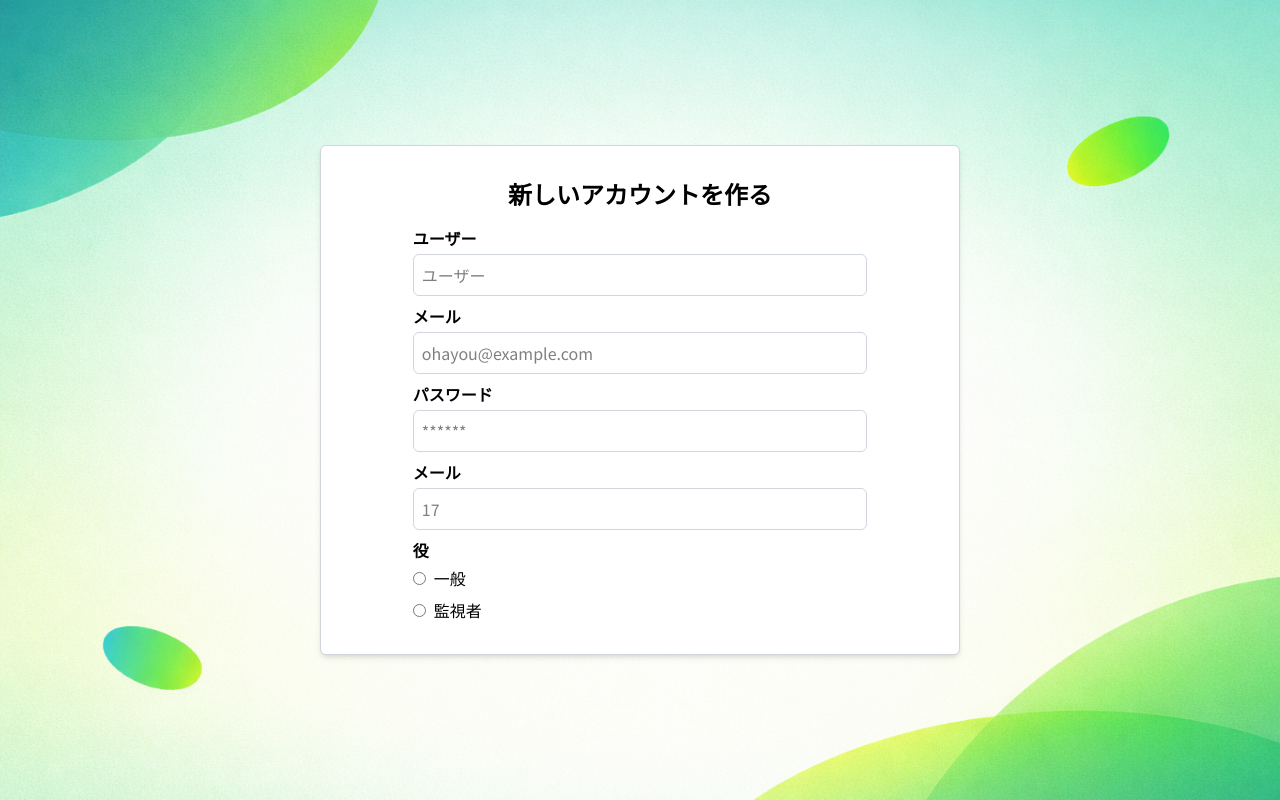
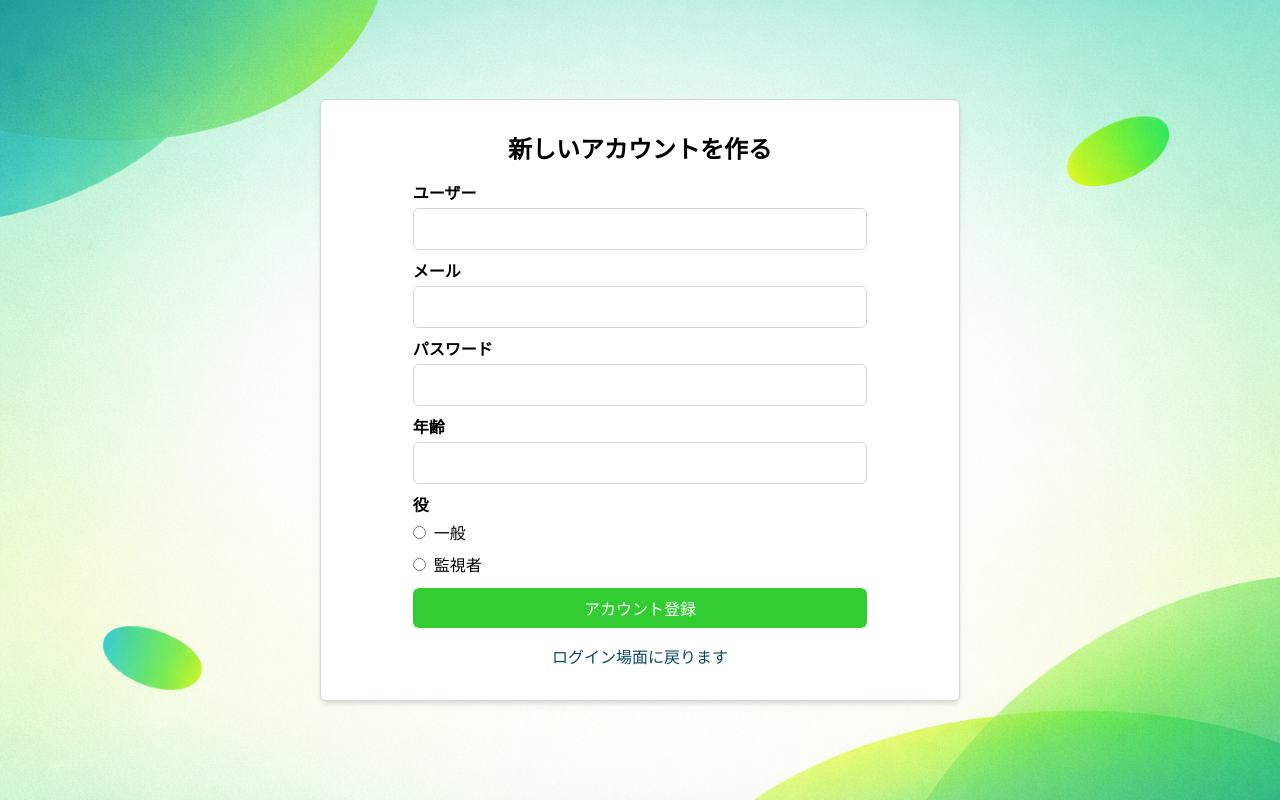
Before and after one commit to Rayya12/Haikubari-FE, a Next.js app: page /register in a window 1280 px wide. Built offline with nearby package versions, Linux system fonts and the light colour scheme.

Commit message:
feat: adding validation in register

```diff
--- /dev/null
+++ b/app/lib/action.tsx
@@ -0,0 +1,66 @@
+'use server'
+
+import { error } from "console"
+
+// Register action
+export async function  handleRegister(prevState : {error?:string} | null,formData:FormData) {
+
+    // get the data
+    const username = formData.get('username')?.toString()
+    const email = formData.get('email')?.toString()
+    const password = formData.get('password')?.toString()
+    const age = Number(formData.get('age'))
+    const role = formData.get("role")?.toString()
+
+    // username regex
+    const usernameRegex = /^[a-zA-Z0-9]{4,12}$/;
+    const passwordRegex = /^.{8,12}$/;
+    const emailRegex = /^[^\s@]+@[^\s@]+\.[^\s@]+$/
+
+    if (!username){
+        return {error:"ユーサネームを入れて下さい"}
+    }
+
+    if (!usernameRegex.test(username)){
+        return {error:"ユーサネームは文字と数字のみ"}
+    }
+
+    if (!email){
+        return {error:"メールアドレスを入れて下さい"}
+    }
+
+    if (!emailRegex.test(email)){
+        return {error:"ちゃんとしたメールアドレスを入れて下さい"}
+    }
+
+
+
+    if (!password){
+        return {error:"パスワードを入れて下さい"}
+    }
+
+    if (!passwordRegex.test(password)){
+        return {error:"パスワードは八文字から十二文字まで入れて下さい"}
+    }
+
+    if (!age){
+        return {error:"年齢を入れて下さい"}
+    }
+
+    if (isNaN(age) || !Number.isInteger(age) || age <= 1 || age >= 200) {
+        return { error: "年齢は一から二百まで入れて下さい" };
+    }
+
+    if (!role){
+        return {error:"役を入れて下さい"}
+    }
+
+    // db
+
+    return {error:undefined}
+
+
+
+
+
+}
--- a/app/login/page.tsx
+++ b/app/login/page.tsx
@@ -31,8 +31,8 @@ export default function LoginPage(){
                         </button>
 
 
-                        <Link className="text-ateneo-blue hover:ring-1 hover:ring-teal" href={"/register"}>アカウントお持ちしない場合</Link>
-                        <Link className="text-ateneo-blue hover:ring-1 hover:ring-teal" href={"/forgot-password"}>パスワードをお忘れの方</Link>
+                        <Link className="text-ateneo-blue hover:font-bold" href={"/register"}>アカウントお持ちしない場合</Link>
+                        <Link className="text-ateneo-blue hover:font-bold" href={"/forgot-password"}>パスワードをお忘れの方</Link>
 
                     </Form>
                 </div>
--- a/app/register/page.tsx
+++ b/app/register/page.tsx
@@ -1,59 +1,133 @@
+'use client'
 
-import {noto} from "@/app/ui/font"
+import { noto } from "@/app/ui/font"
 import Form from 'next/form'
+import Link from "next/link"
+import {useActionState} from 'react'
+import { handleRegister } from "../lib/action"
+import { useState } from "react"
 
-export default function register(){
+const initialState = { error: undefined as string | undefined }
 
-    async function  handleRegister(formData:FormData) {
-        'use server'
-    }
+export default function Register() {
+  const [state, formAction] = useActionState(handleRegister, initialState)
 
-    return(
-            <div className="min-h-screen flex flex-col items-center justify-center bg-cover bg-center" style={{backgroundImage:'url(/loginBackground.png)'}}>
+  // 🔹 STATE PER INPUT (INI KUNCINYA)
+  const [username, setUsername] = useState('')
+  const [email, setEmail] = useState('')
+  const [password, setPassword] = useState('')
+  const [age, setAge] = useState('')
+  const [role, setRole] = useState('')
+
+  return (
+    <div
+      className="min-h-screen flex flex-col items-center justify-center bg-cover bg-center"
+      style={{ backgroundImage: 'url(/loginBackground.png)' }}
+    >
       <div className="flex flex-col w-full sm:w-3/4 lg:w-1/2 bg-white shadow-md rounded-md border border-gray-300 items-center justify-center px-4 py-8 space-y-4">
         <p className="text-black font-bold text-2xl">新しいアカウントを作る</p>
-                    <Form action={handleRegister} className="flex flex-col w-full justify-center items-center">
 
+        <Form action={formAction} className="flex flex-col w-full justify-center items-center">
+
+          {/* Username */}
           <div className="flex mb-1 text-left w-3/4 text-black font-bold">
-                            <label htmlFor="username" >ユーザー</label>
+            <label htmlFor="username">ユーザー</label>
           </div>
-                        <input type="text" id="username" name="username" placeholder="ユーザー" className="text-black text-md border w-3/4 border-gray-300 p-2 focus:outline-2 focus:outline-ateneo-blue rounded-md mb-2"/>
+          <input
+            id="username"
+            name="username"
+            value={username}
+            onChange={(e) => setUsername(e.target.value)}
+            className="text-black text-md border w-3/4 border-gray-300 p-2 rounded-md mb-2"
+          />
 
+          {/* Email */}
           <div className="flex mb-1 text-left w-3/4 text-black font-bold">
-                            <label htmlFor="email" >メール</label>
+            <label htmlFor="email">メール</label>
           </div>
-                        <input type="email" id="email" name="email" placeholder="ohayou@example.com" className="text-black text-md border w-3/4 border-gray-300 p-2 focus:outline-2 focus:outline-ateneo-blue rounded-md mb-2"/>
+          <input
+            id="email"
+            name="email"
+            value={email}
+            onChange={(e) => setEmail(e.target.value)}
+            className="text-black text-md border w-3/4 border-gray-300 p-2 rounded-md mb-2"
+          />
 
+          {/* Password */}
           <div className="flex mb-1 text-left w-3/4 text-black font-bold">
-                            <label htmlFor="password" >パスワード</label>
+            <label htmlFor="password">パスワード</label>
           </div>
-                        <input type="password" id="password" name="password" placeholder="******" className="text-black text-md border w-3/4 border-gray-300 p-2 focus:outline-2 focus:outline-ateneo-blue rounded-md mb-2"/>
+          <input
+            type="password"
+            id="password"
+            name="password"
+            value={password}
+            onChange={(e) => setPassword(e.target.value)}
+            className="text-black text-md border w-3/4 border-gray-300 p-2 rounded-md mb-2"
+          />
 
+          {/* Age */}
           <div className="flex mb-1 text-left w-3/4 text-black font-bold">
-                            <label htmlFor="age" >メール</label>
+            <label htmlFor="age">年齢</label>
           </div>
-                        <input type="number" id="age" name="age" placeholder="17" className="text-black text-md border w-3/4 border-gray-300 p-2 focus:outline-2 focus:outline-ateneo-blue rounded-md mb-2"/>
+          <input
+            type="number"
+            id="age"
+            name="age"
+            value={age}
+            onChange={(e) => setAge(e.target.value)}
+            className="text-black text-md border w-3/4 border-gray-300 p-2 rounded-md mb-2"
+          />
 
+          {/* Role */}
           <div className="flex mb-1 text-left w-3/4 text-black font-bold">
             <p>役</p>
           </div>
 
           <div className="w-3/4 space-y-2">
-                            <div className="flex items-center space-x-2">
-                                <input type="radio" name="role" value="common" className="accent-black"/> <span className="text-black">一般</span>
+            <label className="flex items-center space-x-2">
+              <input
+                type="radio"
+                name="role"
+                value="common"
+                checked={role === 'common'}
+                onChange={() => setRole('common')}
+              />
+              <span className="text-black">一般</span>
+            </label>
+
+            <label className="flex items-center space-x-2">
+              <input
+                type="radio"
+                name="role"
+                value="watcher"
+                checked={role === 'watcher'}
+                onChange={() => setRole('watcher')}
+              />
+              <span className="text-black">監視者</span>
+            </label>
           </div>
 
-                            <div className="flex items-center space-x-2">
-                                <input type="radio" name="role" value="wacher" className="accent-black" /> <span className="text-black">監視者</span>
+          {/* Error from server */}
+          {state.error && (
+            <div className="w-3/4 bg-red-300 p-2 rounded-md border border-red-700 text-red-950 mt-2">
+              {state.error}
+            </div>
+          )}
+
+          <button
+            type="submit"
+            className="flex w-3/4 bg-lime-green items-center justify-center p-2 rounded-md mt-3 text-white"
+          >
+            アカウント登録
+          </button>
+
+        </Form>
+
+        <Link href="/login" className="text-ateneo-blue hover:font-bold">
+          ログイン場面に戻ります
+        </Link>
       </div>
     </div>
-
-
-                        <button type="submit"></button>
-                    </Form>
-
-                </div>
-            </div>
-
   )
 }
```
Lines whose indentation alone changed are shown as unchanged.
